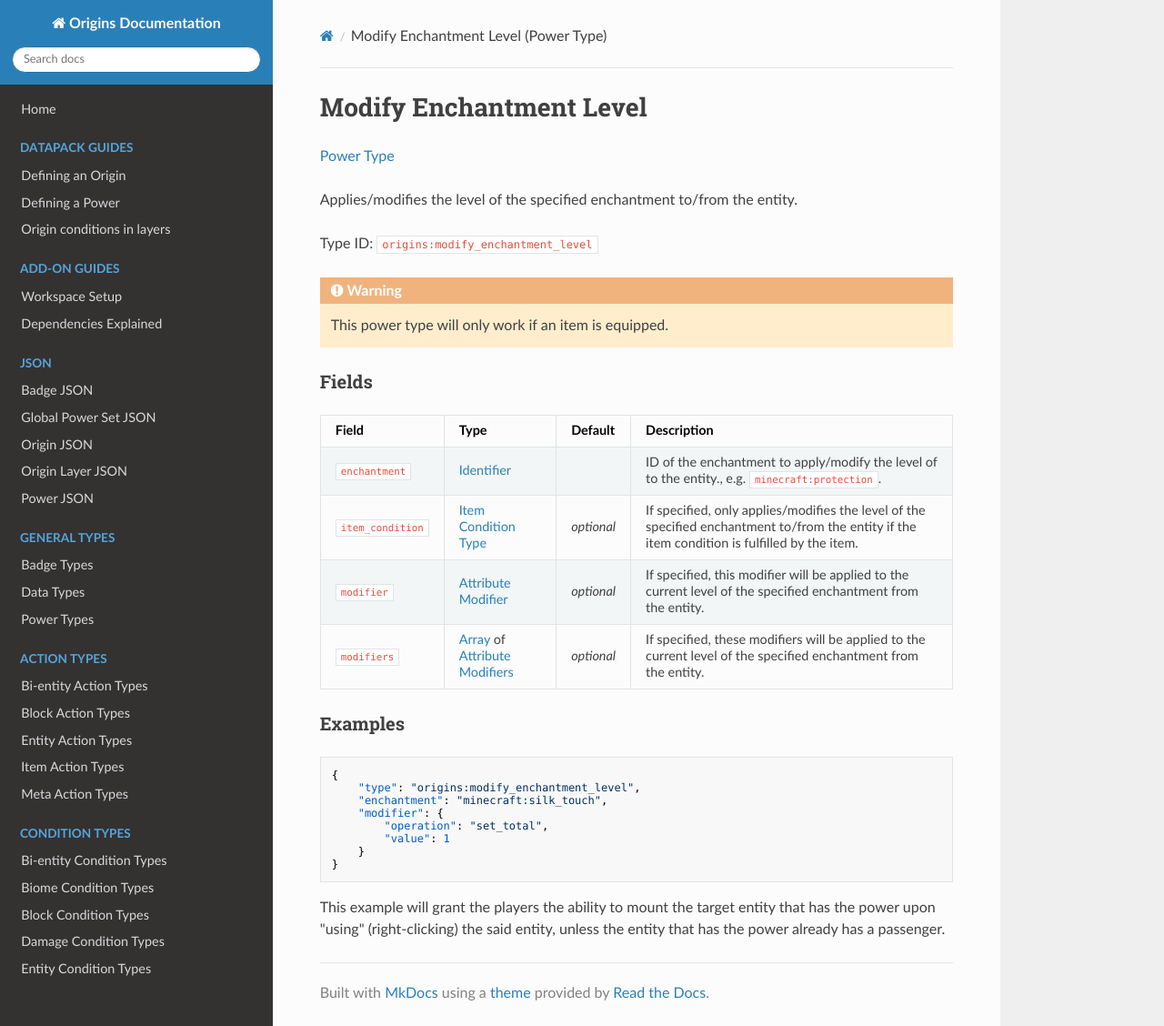
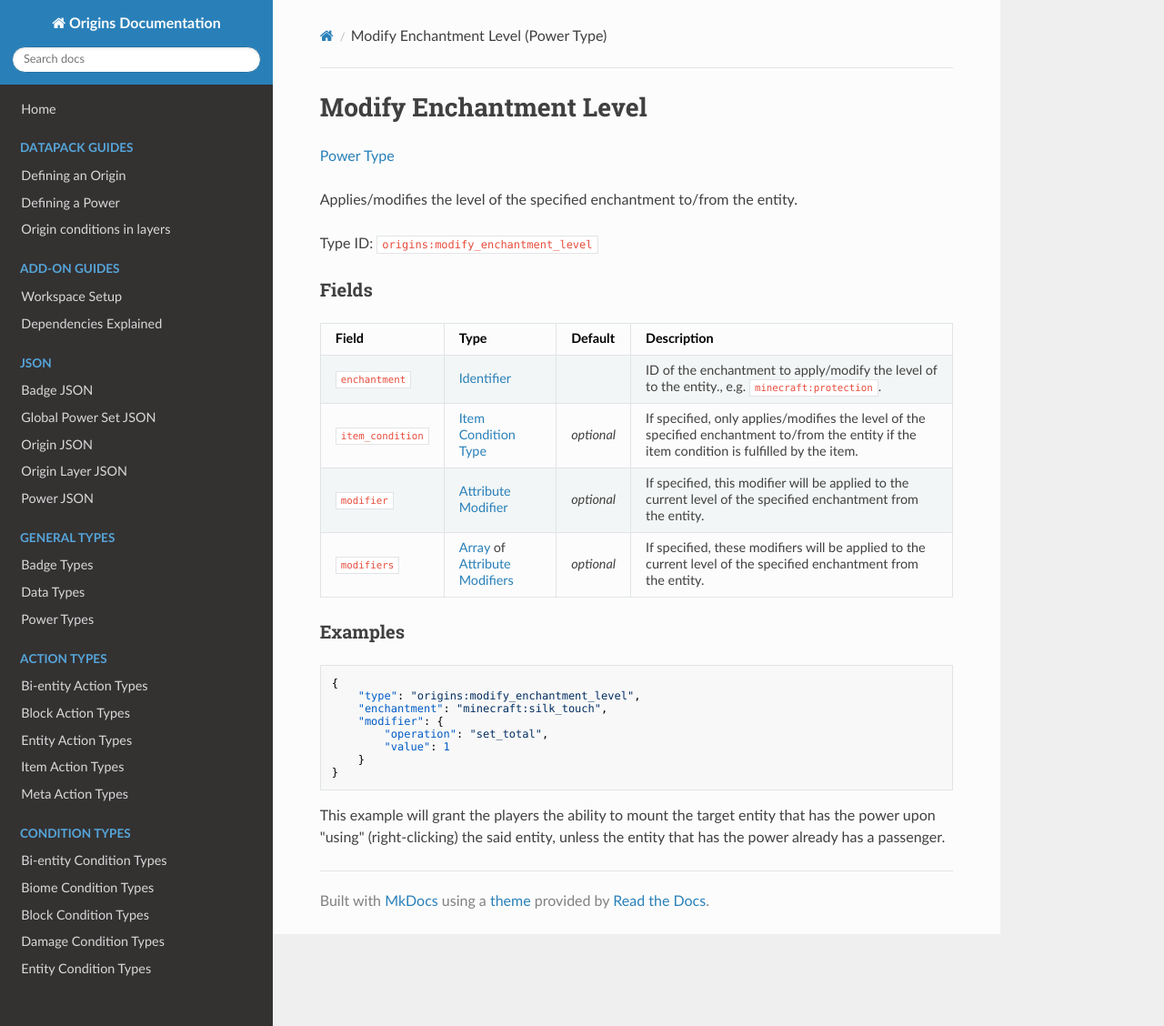
Before and after one commit to apace100/origins-docs, an MkDocs documentation site: the page built from docs/types/power_types/modify_enchantment_level.md, in a window 1280 px wide and 1128 px high. Shown: the whole window at 91% size. Built offline with MkDocs 1.6.1, drawn with Linux system fonts in a browser that asks for light colours; nearby versions of some CDN libraries.

Commit message:
Update docs/types/power_types/modify_enchantment_level.md
Co-authored-by: eggohito <66972816+eggohito@users.noreply.github.com>

```diff
--- a/docs/types/power_types/modify_enchantment_level.md
+++ b/docs/types/power_types/modify_enchantment_level.md
@@ -11,9 +11,6 @@ Applies/modifies the level of the specified enchantment to/from the entity.
 
 Type ID: `origins:modify_enchantment_level`
 
-!!! warning
-
-    This power type will only work if an item is equipped.
 
 ### Fields
 
```
